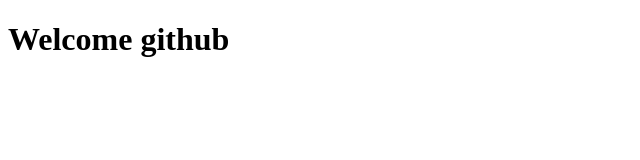
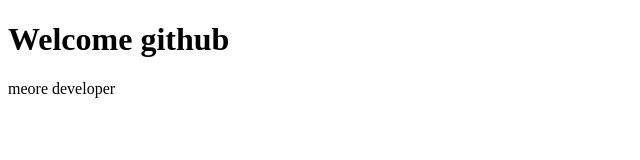
Before and after one commit to Tamuna-Z/stemCourseTest, a plain HTML site: page index.html in a window 1280 px wide. Shown: the whole page, without its empty margins (0-640 px from the left). Drawn offline with Linux system fonts and the light colour scheme.

Commit message:
Update index.html

```diff
--- a/index.html
+++ b/index.html
@@ -7,6 +7,7 @@
 </head>
 <body>
     <h1>Welcome github</h1>
+    <section>meore developer</section>
     <section></section>
 </body>
 </html>
```
